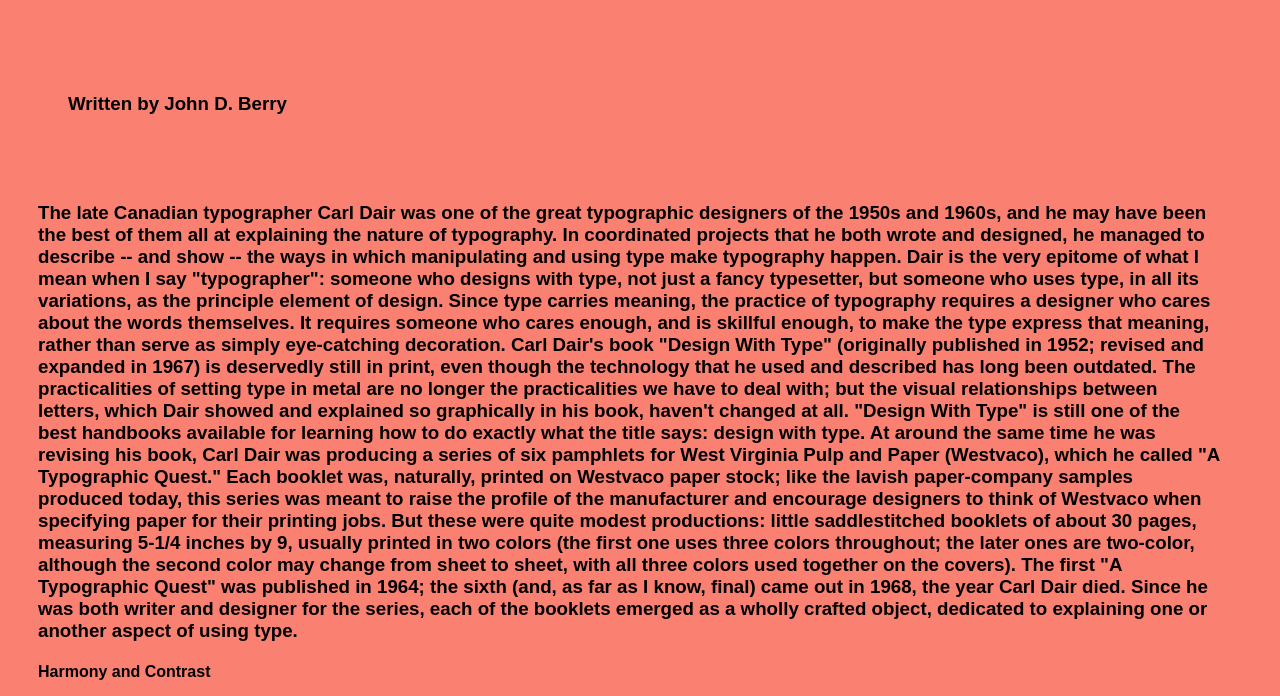
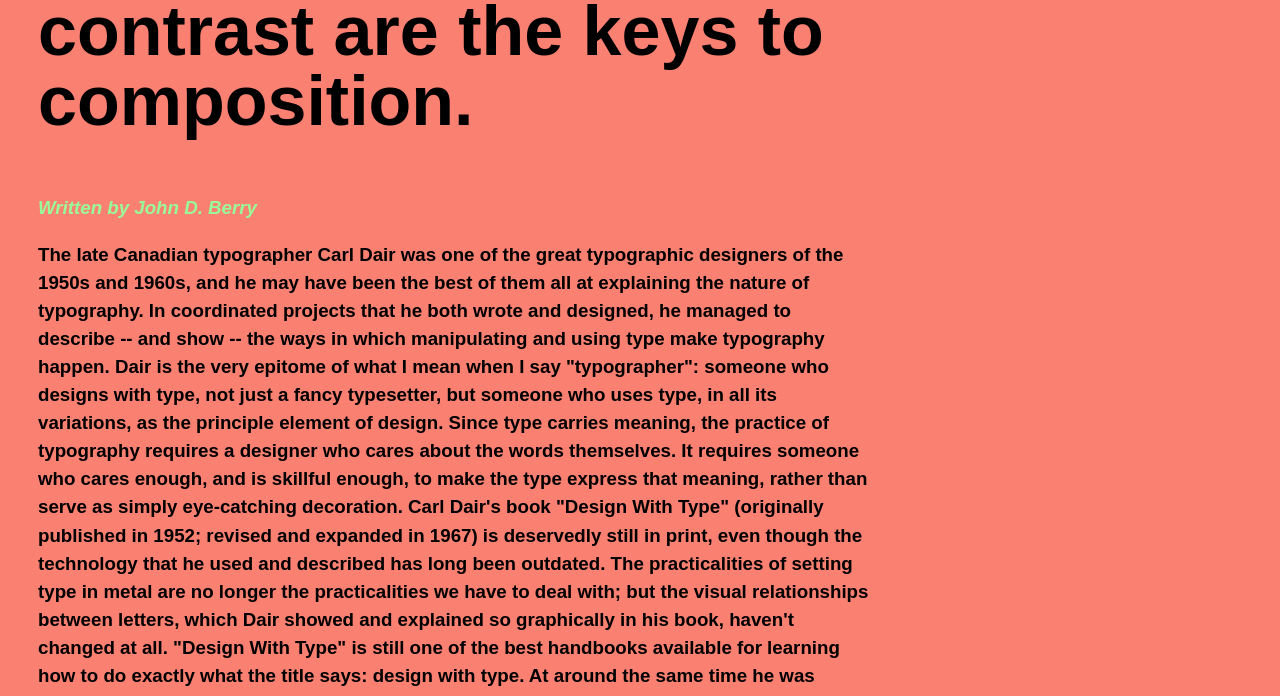
Before and after one commit to sabrinaji/sabrinaji-web-exercise-01, a plain HTML site: page exercise-01/index.html in a window 1280 px wide. Shown: the part 557-1253 px from the top of the page. Drawn offline with Linux system fonts and the light colour scheme; a web font is replaced by a local one.

Commit message:
Create style.css

```diff
--- a/exercise-01/style.css
+++ b/exercise-01/style.css
@@ -11,7 +11,6 @@ body {
 
 
 h1  {font-weight:700;
-    text-align: center;
     font-size: 40px;
 }
 
@@ -19,13 +18,29 @@ h1  {font-weight:700;
 h2 {font-weight: 700;
     font-size: 70px;
     line-height: 1em;
-
 }
 
 
-div {
+h3 {line-height: 1.5em;
+}
+
+
+h4 {
+    font-weight:700;
+    font-size: 40px;
+}
+
+.content {
     padding-top: 20px;
-    padding-right: 50px;
+    padding-right: 400px;
     padding-bottom: 50px;
     padding-left: 30px;
   }
+
+
+#writer {
+    font-family: apertura, sans-serif italic;
+    color:palegreen;
+    font-style: italic;
+
+}
```
